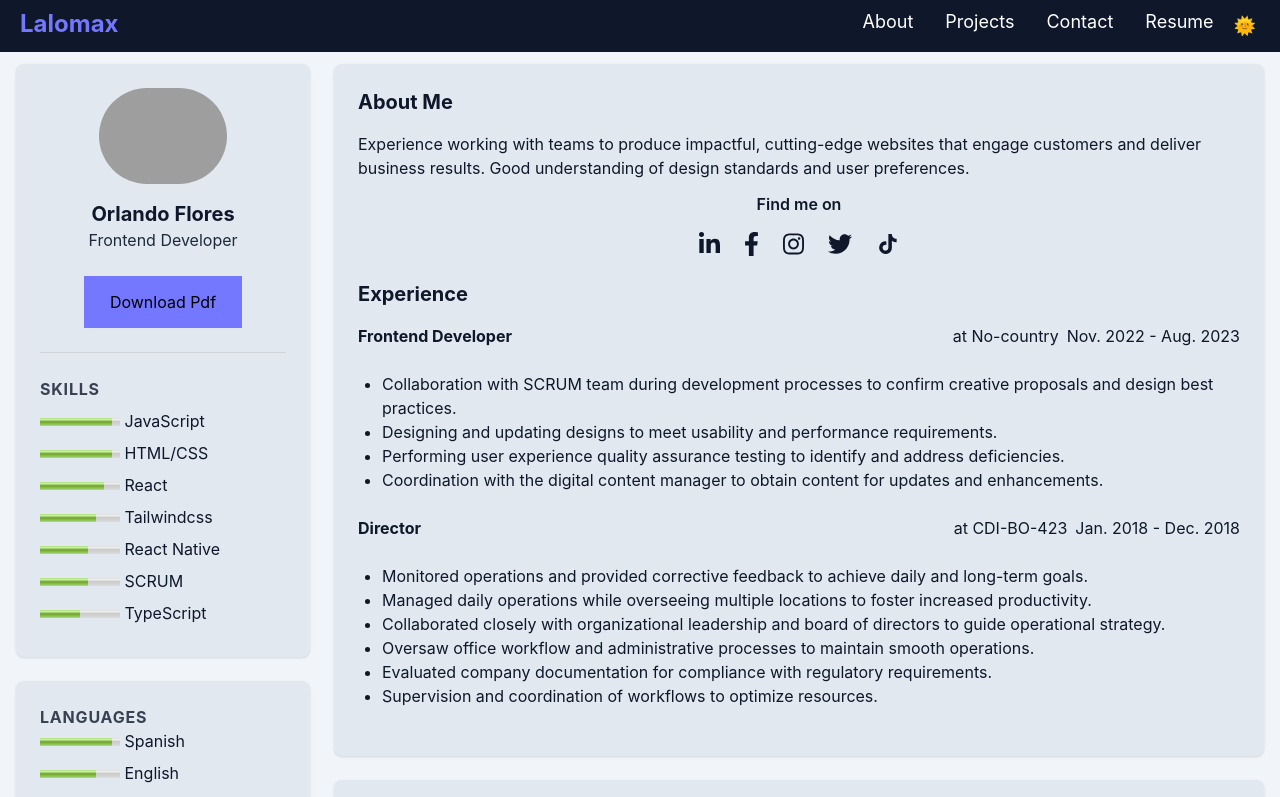
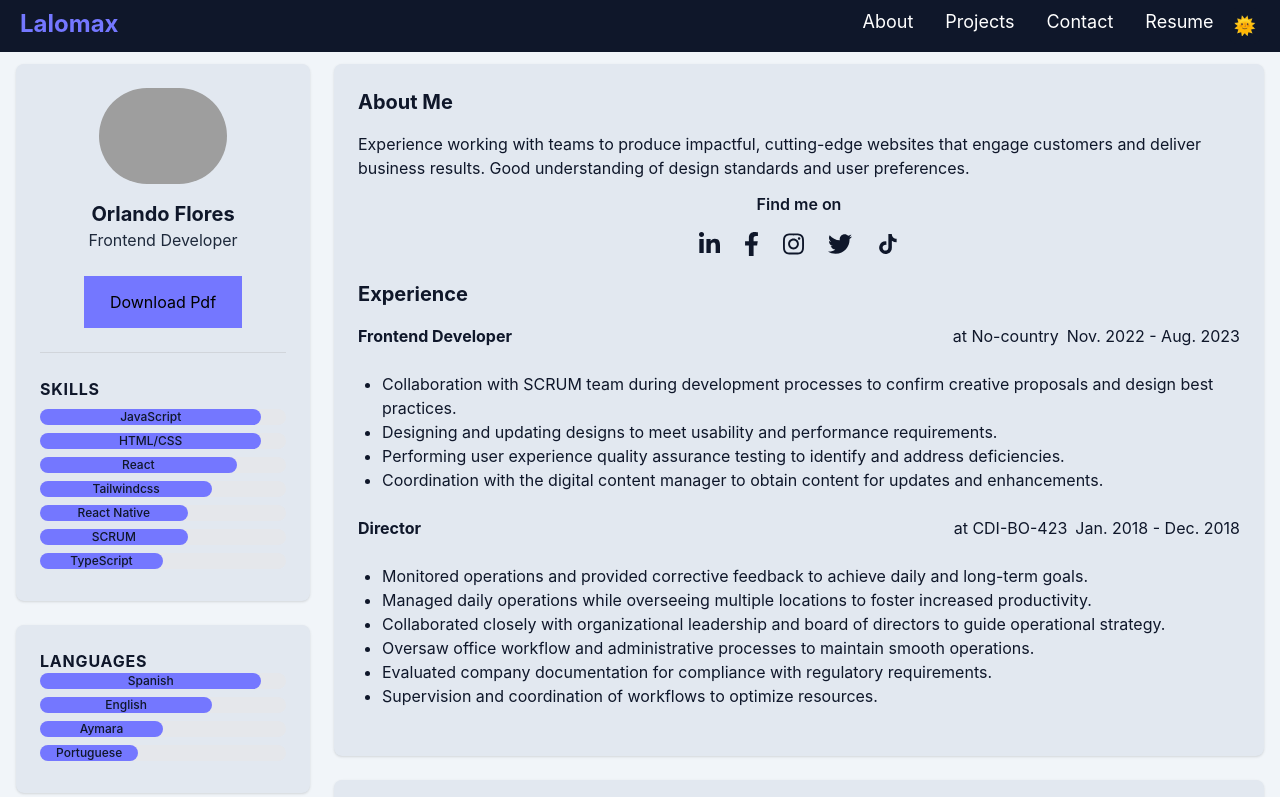
Before and after one commit to lalomax/new-portfolio, a React (Vite) app: page /curriculum in a window 1280 px wide. Shown: the top 797 px of the page. Built offline with nearby package versions, Linux system fonts and the light colour scheme; grey boxes are pictures that could not be loaded; the HTML template or start-up script is replaced by a standard one.

Commit message:
changed meter to div progress colors

```diff
--- a/src/pages/Curriculum.jsx
+++ b/src/pages/Curriculum.jsx
@@ -3,7 +3,6 @@ import data from "./data.json";
 function Curriculum() {
   //   console.log(data);
   return (
-
     <div class="bg-primaryLight dark:bg-secondaryDark text-primaryDark dark:text-primaryLight ">
       <div class="container mx-auto py-16">
         <div class="grid grid-cols-4 sm:grid-cols-12 gap-6 px-4 ">
@@ -18,7 +17,9 @@ function Curriculum() {
                 <h1 class="text-xl font-bold">
                   {data.name} {data.firstname}
                 </h1>
-                  <p class="text-secondaryDark dark:text-secondaryLight ">{data.title}</p>
+                <p class="text-secondaryDark dark:text-secondaryLight ">
+                  {data.title}
+                </p>
                 <div class="mt-6 flex flex-wrap gap-4 justify-center">
                   <a
                     href="https://drive.google.com/file/d/1o2oOyqgRIoAvrSlCks5KXhiaLFbN4HXs/view?usp=sharing"
@@ -27,12 +28,11 @@ function Curriculum() {
                   >
                     Download Pdf
                   </a>
-
                 </div>
               </div>
               <hr class="my-6 border-t border-gray-300" />
               <div class="flex flex-col">
-                  <span class="text-gray-700 uppercase font-bold tracking-wider mb-2">
+                <span class=" uppercase font-bold tracking-wider mb-2">
                   Skills
                 </span>
                 <ul>
@@ -41,13 +41,16 @@ function Curriculum() {
                     Object.entries(data.skills).map((skill) => {
                       return (
                         <li class="mb-2">
-                            <meter
-                              value={skill[1]}
-                              min="0"
-                              max="10"
-                              title={skill[1]}
-                            ></meter>{" "}
+                          <div class="w-full bg-gray-200 rounded-full dark:bg-gray-700">
+                            <div
+                              class="bg-accent text-xs font-medium  text-center p-0.5 leading-none rounded-full"
+                              style={{width: skill[1] + '%'}}
+                            >
+
                               {skill[0]}
+                            </div>
+                          </div>
+
                         </li>
                       );
                     })
@@ -56,7 +59,7 @@ function Curriculum() {
               </div>
             </div>
             <div class="dark:bg-primaryDark bg-secondaryLight shadow rounded-lg mt-6 p-6">
-                <span class="text-gray-700 uppercase font-bold tracking-wider mb-2">
+              <span class=" uppercase font-bold tracking-wider mb-2">
                 Languages
               </span>
               <ul>
@@ -64,13 +67,15 @@ function Curriculum() {
                   // console.log(key,index)
                   return (
                     <li class="mb-2">
-                        <meter
-                          value={language[1]}
-                          min="0"
-                          max="10"
-                          title={language[1]}
-                        ></meter>{" "}
+                        <div class="w-full bg-gray-200 rounded-full dark:bg-gray-700">
+                            <div
+                              class="bg-accent text-xs font-medium  text-center p-0.5 leading-none rounded-full"
+                              style={{width: language[1] + '%'}}
+                            >
+
                               {language[0]}
+                            </div>
+                          </div>
                     </li>
                   );
                 })}
@@ -79,7 +84,10 @@ function Curriculum() {
           </div>
           {/* Second column */}
           <div class="col-span-4 sm:col-span-9 grid gap-6">
-              <div class="dark:bg-primaryDark bg-secondaryLight shadow rounded-lg p-6" id="cvheader">
+            <div
+              class="dark:bg-primaryDark bg-secondaryLight shadow rounded-lg p-6"
+              id="cvheader"
+            >
               {/* Header */}
               <h2 class="text-xl font-bold mb-4">About Me</h2>
               <p class="">{data.about} </p>
@@ -197,9 +205,7 @@ function Curriculum() {
                     <div class="flex justify-between flex-wrap gap-2 w-full">
                       <span class=" font-bold">{jobs.Role}</span>
                       <p>
-                          <span class=" mr-2">
-                            at {jobs.Company}
-                          </span>
+                        <span class=" mr-2">at {jobs.Company}</span>
                         <span class="">{jobs.time}</span>
                       </p>
                     </div>
@@ -220,13 +226,9 @@ function Curriculum() {
                   <div class="mb-6">
                     <p class=" font-bold">{college.name}</p>
                     <div class="flex justify-between flex-wrap gap-2 w-full">
-                        <span class=" font-bold">
-                          {college.degree}
-                        </span>
+                      <span class=" font-bold">{college.degree}</span>
                       <p>
-                          <span class=" mr-2">
-                            {college.location}
-                          </span>
+                        <span class=" mr-2">{college.location}</span>
                         <span class="">{college.time}</span>
                       </p>
                     </div>
@@ -243,7 +245,6 @@ function Curriculum() {
         </div>
       </div>
     </div>
-
   );
 }
 
--- a/src/pages/data.json
+++ b/src/pages/data.json
@@ -5,19 +5,19 @@
     "title": "Frontend Developer",
     "about": "Experience working with teams to produce impactful, cutting-edge websites that engage customers and deliver business results. Good understanding of design standards and user preferences.",
     "skills": {
-      "JavaScript": "9",
-      "HTML/CSS": "9",
-      "React": "8",
-      "Tailwindcss": "7",
-      "React Native": "6",
-      "SCRUM" : "6",
-      "TypeScript": "5"
+      "JavaScript": 90,
+      "HTML/CSS": 90,
+      "React": 80,
+      "Tailwindcss": 70,
+      "React Native": 60,
+      "SCRUM" : 60,
+      "TypeScript": 50
     },
     "languages" : {
-      "Spanish":"9",
-      "English":"7",
-      "Aymara":"5",
-      "portuguese" : "4"
+      "Spanish":"90",
+      "English":"70",
+      "Aymara":"50",
+      "Portuguese" : "40"
     },
     "experience": [
       {
```
Lines whose indentation alone changed are shown as unchanged.
